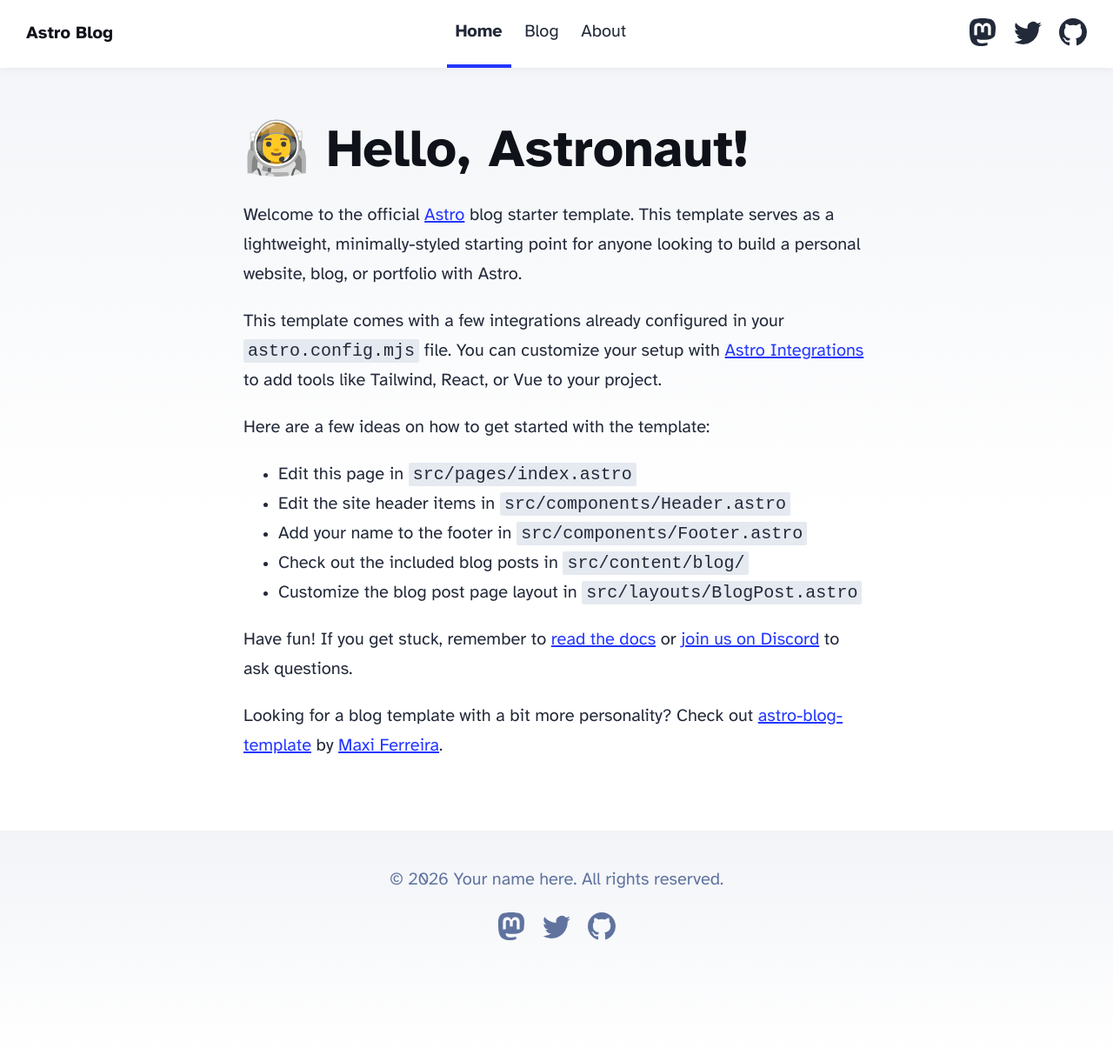
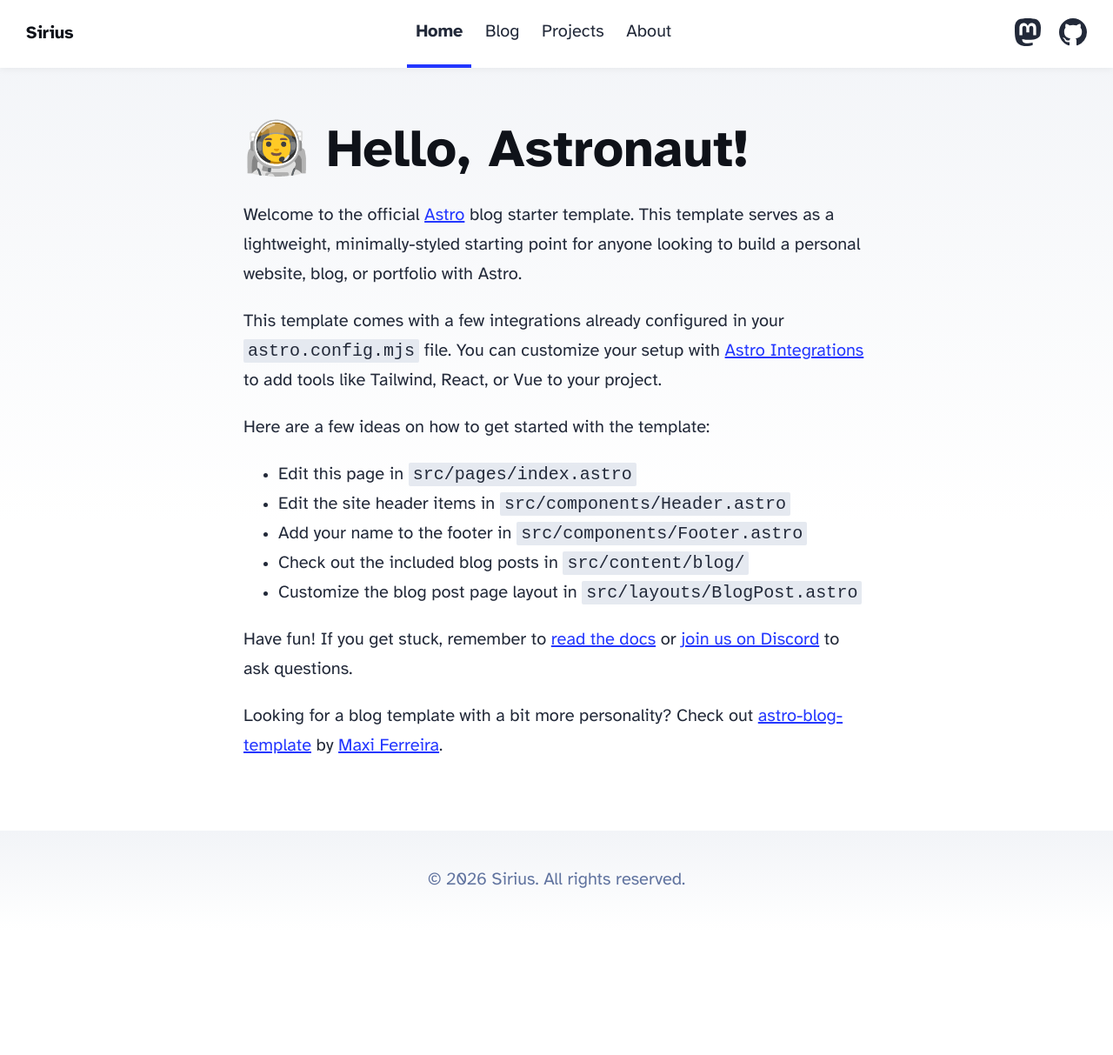
Before and after one commit to shujiejune/sirius, an Astro site: page / in a window 1280 px wide. Shown: the whole page at 87% size. After the commit the page ends 1069 px from the top, so only its background shows below. Built offline with nearby package versions, Linux system fonts and the light colour scheme; Astro itself is replaced by a stand-in of ours.

Commit message:
feat(components): update header and footer

```diff
--- a/src/components/Footer.astro
+++ b/src/components/Footer.astro
@@ -3,60 +3,13 @@
 ---
 
 <footer>
-	&copy; {today.getFullYear()} Your name here. All rights reserved.
-	<div class="social-links">
-		<a href="https://m.webtoo.ls/@astro" target="_blank">
-			<span class="sr-only">Follow Astro on Mastodon</span>
-			<svg
-				viewBox="0 0 16 16"
-				aria-hidden="true"
-				width="32"
-				height="32"
-				astro-icon="social/mastodon"
-				><path
-					fill="currentColor"
-					d="M11.19 12.195c2.016-.24 3.77-1.475 3.99-2.603.348-1.778.32-4.339.32-4.339 0-3.47-2.286-4.488-2.286-4.488C12.062.238 10.083.017 8.027 0h-.05C5.92.017 3.942.238 2.79.765c0 0-2.285 1.017-2.285 4.488l-.002.662c-.004.64-.007 1.35.011 2.091.083 3.394.626 6.74 3.78 7.57 1.454.383 2.703.463 3.709.408 1.823-.1 2.847-.647 2.847-.647l-.06-1.317s-1.303.41-2.767.36c-1.45-.05-2.98-.156-3.215-1.928a3.614 3.614 0 0 1-.033-.496s1.424.346 3.228.428c1.103.05 2.137-.064 3.188-.189zm1.613-2.47H11.13v-4.08c0-.859-.364-1.295-1.091-1.295-.804 0-1.207.517-1.207 1.541v2.233H7.168V5.89c0-1.024-.403-1.541-1.207-1.541-.727 0-1.091.436-1.091 1.296v4.079H3.197V5.522c0-.859.22-1.541.66-2.046.456-.505 1.052-.764 1.793-.764.856 0 1.504.328 1.933.983L8 4.39l.417-.695c.429-.655 1.077-.983 1.934-.983.74 0 1.336.259 1.791.764.442.505.661 1.187.661 2.046v4.203z"
-				></path></svg
-			>
-		</a>
-		<a href="https://twitter.com/astrodotbuild" target="_blank">
-			<span class="sr-only">Follow Astro on Twitter</span>
-			<svg viewBox="0 0 16 16" aria-hidden="true" width="32" height="32" astro-icon="social/twitter"
-				><path
-					fill="currentColor"
-					d="M5.026 15c6.038 0 9.341-5.003 9.341-9.334 0-.14 0-.282-.006-.422A6.685 6.685 0 0 0 16 3.542a6.658 6.658 0 0 1-1.889.518 3.301 3.301 0 0 0 1.447-1.817 6.533 6.533 0 0 1-2.087.793A3.286 3.286 0 0 0 7.875 6.03a9.325 9.325 0 0 1-6.767-3.429 3.289 3.289 0 0 0 1.018 4.382A3.323 3.323 0 0 1 .64 6.575v.045a3.288 3.288 0 0 0 2.632 3.218 3.203 3.203 0 0 1-.865.115 3.23 3.23 0 0 1-.614-.057 3.283 3.283 0 0 0 3.067 2.277A6.588 6.588 0 0 1 .78 13.58a6.32 6.32 0 0 1-.78-.045A9.344 9.344 0 0 0 5.026 15z"
-				></path></svg
-			>
-		</a>
-		<a href="https://github.com/withastro/astro" target="_blank">
-			<span class="sr-only">Go to Astro's GitHub repo</span>
-			<svg viewBox="0 0 16 16" aria-hidden="true" width="32" height="32" astro-icon="social/github"
-				><path
-					fill="currentColor"
-					d="M8 0C3.58 0 0 3.58 0 8c0 3.54 2.29 6.53 5.47 7.59.4.07.55-.17.55-.38 0-.19-.01-.82-.01-1.49-2.01.37-2.53-.49-2.69-.94-.09-.23-.48-.94-.82-1.13-.28-.15-.68-.52-.01-.53.63-.01 1.08.58 1.23.82.72 1.21 1.87.87 2.33.66.07-.52.28-.87.51-1.07-1.78-.2-3.64-.89-3.64-3.95 0-.87.31-1.59.82-2.15-.08-.2-.36-1.02.08-2.12 0 0 .67-.21 2.2.82.64-.18 1.32-.27 2-.27.68 0 1.36.09 2 .27 1.53-1.04 2.2-.82 2.2-.82.44 1.1.16 1.92.08 2.12.51.56.82 1.27.82 2.15 0 3.07-1.87 3.75-3.65 3.95.29.25.54.73.54 1.48 0 1.07-.01 1.93-.01 2.2 0 .21.15.46.55.38A8.012 8.012 0 0 0 16 8c0-4.42-3.58-8-8-8z"
-				></path></svg
-			>
-		</a>
-	</div>
+    &copy; {today.getFullYear()} Sirius. All rights reserved.
 </footer>
 <style>
-	footer {
-		padding: 2em 1em 6em 1em;
-		background: linear-gradient(var(--gray-gradient)) no-repeat;
-		color: rgb(var(--gray));
-		text-align: center;
-	}
-	.social-links {
-		display: flex;
-		justify-content: center;
-		gap: 1em;
-		margin-top: 1em;
-	}
-	.social-links a {
-		text-decoration: none;
-		color: rgb(var(--gray));
-	}
-	.social-links a:hover {
-		color: rgb(var(--gray-dark));
-	}
+    footer {
+        padding: 2em 1em 2em 1em;
+        background: linear-gradient(var(--gray-gradient)) no-repeat;
+        color: rgb(var(--gray));
+        text-align: center;
+    }
 </style>
--- a/src/components/Header.astro
+++ b/src/components/Header.astro
@@ -1,6 +1,6 @@
 ---
-import { SITE_TITLE } from '../consts';
-import HeaderLink from './HeaderLink.astro';
+import { SITE_TITLE } from "../consts";
+import HeaderLink from "./HeaderLink.astro";
 ---
 
 <header>
@@ -9,6 +9,7 @@
         <div class="internal-links">
             <HeaderLink href="/">Home</HeaderLink>
             <HeaderLink href="/blog">Blog</HeaderLink>
+            <HeaderLink href="/projects">Projects</HeaderLink>
             <HeaderLink href="/about">About</HeaderLink>
         </div>
         <div class="social-links">
@@ -18,15 +19,6 @@
                     ><path
                         fill="currentColor"
                         d="M11.19 12.195c2.016-.24 3.77-1.475 3.99-2.603.348-1.778.32-4.339.32-4.339 0-3.47-2.286-4.488-2.286-4.488C12.062.238 10.083.017 8.027 0h-.05C5.92.017 3.942.238 2.79.765c0 0-2.285 1.017-2.285 4.488l-.002.662c-.004.64-.007 1.35.011 2.091.083 3.394.626 6.74 3.78 7.57 1.454.383 2.703.463 3.709.408 1.823-.1 2.847-.647 2.847-.647l-.06-1.317s-1.303.41-2.767.36c-1.45-.05-2.98-.156-3.215-1.928a3.614 3.614 0 0 1-.033-.496s1.424.346 3.228.428c1.103.05 2.137-.064 3.188-.189zm1.613-2.47H11.13v-4.08c0-.859-.364-1.295-1.091-1.295-.804 0-1.207.517-1.207 1.541v2.233H7.168V5.89c0-1.024-.403-1.541-1.207-1.541-.727 0-1.091.436-1.091 1.296v4.079H3.197V5.522c0-.859.22-1.541.66-2.046.456-.505 1.052-.764 1.793-.764.856 0 1.504.328 1.933.983L8 4.39l.417-.695c.429-.655 1.077-.983 1.934-.983.74 0 1.336.259 1.791.764.442.505.661 1.187.661 2.046v4.203z"
-					></path></svg
-				>
-			</a>
-			<a href="https://twitter.com/astrodotbuild" target="_blank">
-				<span class="sr-only">Follow Astro on Twitter</span>
-				<svg viewBox="0 0 16 16" aria-hidden="true" width="32" height="32"
-					><path
-						fill="currentColor"
-						d="M5.026 15c6.038 0 9.341-5.003 9.341-9.334 0-.14 0-.282-.006-.422A6.685 6.685 0 0 0 16 3.542a6.658 6.658 0 0 1-1.889.518 3.301 3.301 0 0 0 1.447-1.817 6.533 6.533 0 0 1-2.087.793A3.286 3.286 0 0 0 7.875 6.03a9.325 9.325 0 0 1-6.767-3.429 3.289 3.289 0 0 0 1.018 4.382A3.323 3.323 0 0 1 .64 6.575v.045a3.288 3.288 0 0 0 2.632 3.218 3.203 3.203 0 0 1-.865.115 3.23 3.23 0 0 1-.614-.057 3.283 3.283 0 0 0 3.067 2.277A6.588 6.588 0 0 1 .78 13.58a6.32 6.32 0 0 1-.78-.045A9.344 9.344 0 0 0 5.026 15z"
                     ></path></svg
                 >
             </a>
--- a/src/consts.ts
+++ b/src/consts.ts
@@ -1,5 +1,5 @@
 // Place any global data in this file.
 // You can import this data from anywhere in your site by using the `import` keyword.
 
-export const SITE_TITLE = 'Astro Blog';
-export const SITE_DESCRIPTION = 'Welcome to my website!';
+export const SITE_TITLE = "Sirius";
+export const SITE_DESCRIPTION = "My blog theme";
```
Lines whose indentation alone changed are shown as unchanged.
